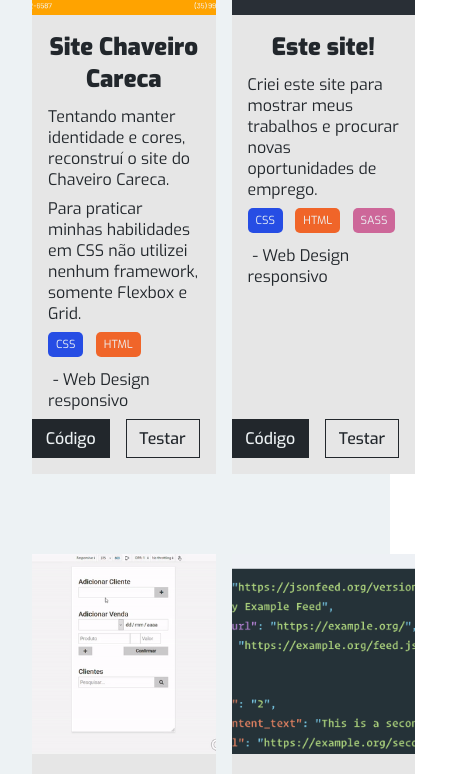
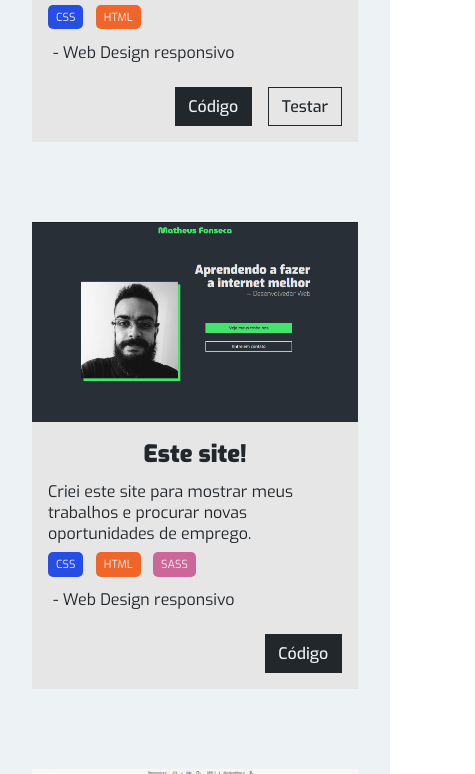
Before and after one commit to MatheusFonseca/MatheusFonseca.github.io, a plain HTML site: page index.html in a window 390 px wide. Shown: the part 1226-2000 px from the top of the page, 475 px wide, since content can reach past the window. Drawn offline with Linux system fonts and the light colour scheme; a web font is replaced by a local one.

Commit message:
Primeira atualização para responsividade

```diff
--- a/index.html
+++ b/index.html
@@ -117,11 +117,6 @@
               class="works__btn button button--inline button--dark"
               >Código</a
             >
-            <a
-              href="#"
-              class="works__btn button button--inline button--outline-dark"
-              >Testar</a
-            >
           </div>
         </div>
         <!-- CADERNETA ELETRÔNICA -->
@@ -185,12 +180,7 @@
               href="https://github.com/MatheusFonseca/TestManager-API"
               target="blank"
               class="works__btn button button--inline button--dark"
-              >Código</a
-            >
-            <a
-              href="#"
-              class="works__btn button button--inline button--outline-dark"
-              >Testar</a
+              >Documentação</a
             >
           </div>
         </div>
--- /dev/null
+++ b/scss/_functions.scss
@@ -0,0 +1,12 @@
+// Mixin for media queries
+// Example: @include respond-to('small'){}
+@mixin respond-to($breakpoint) {
+  @if map-has-key($breakpoints, $breakpoint) {
+    @media #{inspect(map-get($breakpoints, $breakpoint))} {
+      @content;
+    }
+  } @else {
+    @error 'No value found for `#{$breakpoint}`. '
+          + 'Please make sure it is defined in `$breakpoints` map.';
+  }
+}
--- a/scss/main.scss
+++ b/scss/main.scss
@@ -16,9 +16,26 @@ $main-color-darker: #2e9448;
 // $main-color: #23ce6b;
 // $main-color: #20ba60;
 
+// Map for media queries breakpoints
+$breakpoints: (
+  'smaller': (
+    max-width: 580px,
+  ),
+  'small': (
+    max-width: 768px,
+  ),
+  'medium': (
+    max-width: 980px,
+  ),
+  'large': (
+    max-width: 1200px,
+  ),
+);
+
 // Imports
 @import 'base';
 @import 'utilities';
+@import 'functions';
 
 // Header
 .nav {
@@ -51,22 +68,47 @@ $main-color-darker: #2e9448;
   padding: 2rem 0;
   background-color: $showcase-color;
 
+  @include respond-to('small') {
+    height: auto;
+  }
+
+  @include respond-to('smaller') {
+    padding: 0;
+  }
+
   & > .u-container {
     display: grid;
     grid-template-columns: 45% 55%;
     align-items: center;
     justify-content: center;
+
+    @include respond-to('small') {
+      grid-template-columns: 100%;
+    }
   }
 
   &__img-wrapper {
     display: flex;
     justify-content: center;
+
+    @include respond-to('smaller') {
+      margin-top: 0.5rem;
+    }
   }
 
   &__img {
     width: 90%;
     object-fit: cover;
     box-shadow: 10px 10px 0px $main-color;
+
+    @include respond-to('small') {
+      width: auto;
+      height: 250px;
+    }
+
+    @include respond-to('smaller') {
+      height: 200px;
+    }
   }
 
   &__card {
@@ -75,6 +117,10 @@ $main-color-darker: #2e9448;
     z-index: 1;
     height: 100%;
     padding: 0 1rem;
+
+    @include respond-to('smaller') {
+      padding: 0;
+    }
   }
 
   &__lead {
@@ -83,6 +129,18 @@ $main-color-darker: #2e9448;
     line-height: 3.2rem;
     text-align: right;
     color: $light-gray;
+
+    @include respond-to('medium') {
+      font-size: 2.3rem;
+    }
+
+    @include respond-to('small') {
+      text-align: center;
+    }
+
+    @include respond-to('smaller') {
+      font-size: 2rem;
+    }
   }
 
   &__sublead {
@@ -92,6 +150,19 @@ $main-color-darker: #2e9448;
     text-align: right;
     color: $light-gray;
     margin-bottom: 6rem;
+
+    @include respond-to('medium') {
+      font-size: 1.2rem;
+    }
+
+    @include respond-to('small') {
+      text-align: center;
+      margin-bottom: 3rem;
+    }
+
+    @include respond-to('smaller') {
+      font-size: 1.1rem;
+    }
   }
 
   &__text {
@@ -112,6 +183,10 @@ $main-color-darker: #2e9448;
     display: grid;
     grid-template-columns: 1fr 1fr;
     gap: 1rem;
+
+    @include respond-to('small') {
+      grid-template-columns: 1fr;
+    }
   }
 
   &__lead {
@@ -121,6 +196,10 @@ $main-color-darker: #2e9448;
     color: $dark-color;
     margin-bottom: 4rem;
     text-align: center;
+
+    @include respond-to('smaller') {
+      font-size: 2rem;
+    }
   }
 
   &__body {
@@ -175,6 +254,10 @@ $main-color-darker: #2e9448;
       content: '- ';
     }
   }
+
+  &__li:last-child {
+    margin-bottom: 1rem;
+  }
 }
 
 .contact {
@@ -185,11 +268,23 @@ $main-color-darker: #2e9448;
 
   & > .u-container {
     display: flex;
+
+    @include respond-to('small') {
+      flex-direction: column;
+    }
+
+    @include respond-to('smaller') {
+      padding: 1rem 0;
+    }
   }
 
   &__lead {
     font-size: 2.5rem;
     margin-bottom: 1.2rem;
+
+    @include respond-to('smaller') {
+      font-size: 2rem;
+    }
   }
 
   &__info {
@@ -210,6 +305,10 @@ $main-color-darker: #2e9448;
     margin: auto;
     font-weight: 500;
     margin-bottom: 0.3rem;
+
+    @include respond-to('smaller') {
+      width: 100%;
+    }
   }
 
   &__input {
@@ -219,6 +318,10 @@ $main-color-darker: #2e9448;
     margin: auto;
     margin-bottom: 1rem;
     border: 1px solid $dark-color;
+
+    @include respond-to('smaller') {
+      width: 100%;
+    }
 
     &:focus {
       outline: none;
@@ -237,6 +340,10 @@ $main-color-darker: #2e9448;
     border: 1px solid $dark-color;
     margin-bottom: 1.5rem;
 
+    @include respond-to('smaller') {
+      width: 100%;
+    }
+
     &:focus {
       outline: none;
       border-color: $main-color-darker;
@@ -253,6 +360,10 @@ $main-color-darker: #2e9448;
     font-weight: 500;
     font-size: 1.1rem;
     transition: 0.2s all ease-in-out;
+
+    @include respond-to('smaller') {
+      width: 100%;
+    }
 
     &::-moz-focus-inner {
       // Removing ff outline
@@ -272,6 +383,10 @@ $main-color-darker: #2e9448;
     line-height: 2.2rem;
     font-weight: 400;
     margin-bottom: 1.2rem;
+
+    @include respond-to('medium') {
+      font-size: 1.1rem;
+    }
   }
 
   &__email {
@@ -321,5 +436,19 @@ $main-color-darker: #2e9448;
     display: flex;
     justify-content: space-between;
     align-items: center;
+
+    @include respond-to('smaller') {
+      flex-direction: column;
+    }
+  }
+
+  &__signature {
+    @include respond-to('small') {
+      font-size: 0.9rem;
+    }
+
+    @include respond-to('smaller') {
+      margin-top: 1rem;
+    }
   }
 }
```
Also changed, not shown: css/main.css, 1 other file.
